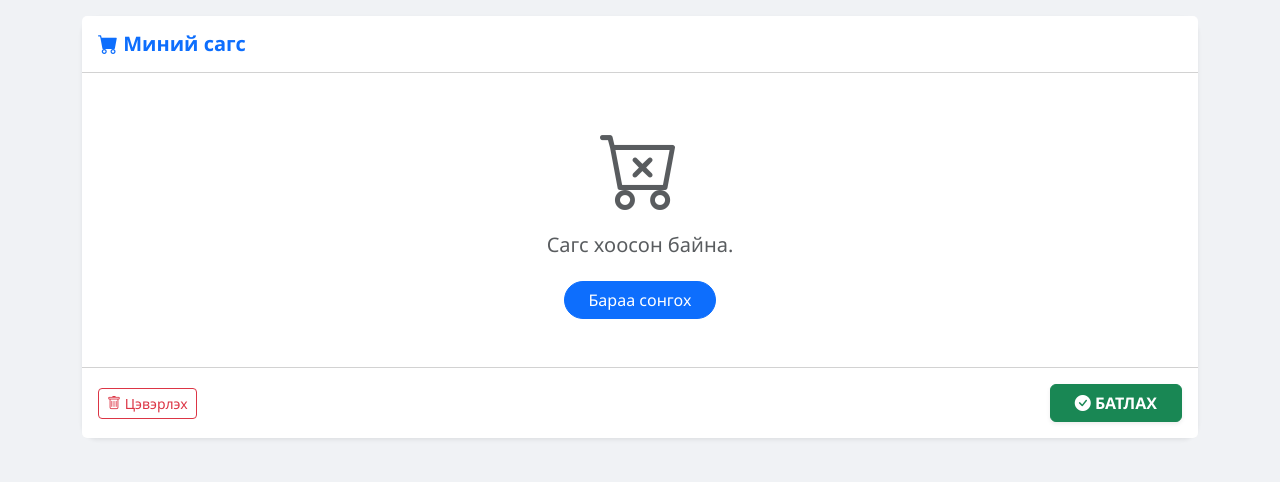
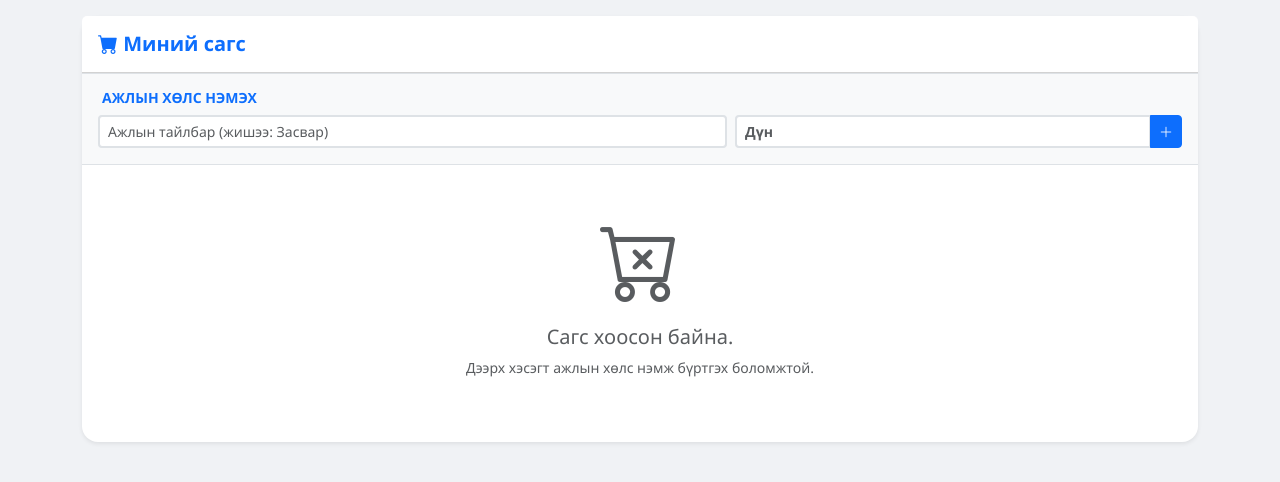
Before and after one commit to TSodoo-1985/Tolgoit_Num, a Flask app: page /cart in a window 1280 px wide. Shown: the part 60-542 px from the top of the page. Run offline with Flask 3, Linux system fonts and the light colour scheme; the visitor is signed in with stand-in values (Sample User, id 1).

Commit message:
Refactor labor section and update cart display logic

```diff
--- a/templates/cart.html
+++ b/templates/cart.html
@@ -9,7 +9,7 @@
         <div id="cart-list" class="list-group list-group-flush">
             </div>
 
-        <div id="labor-section" class="p-3 bg-light border-top border-bottom" style="display:none;">
+        <div id="labor-section" class="p-3 bg-light border-top border-bottom">
             <h6 class="fw-bold mb-2 text-primary small text-uppercase">
                 <i class="bi bi-person-gear-fill me-1"></i> Ажлын хөлс нэмэх
             </h6>
@@ -42,11 +42,11 @@
         <div id="empty-msg" class="text-center py-5" style="display:none;">
             <i class="bi bi-cart-x display-1 text-muted"></i>
             <h5 class="text-muted mt-3">Сагс хоосон байна.</h5>
-            <a href="{{ url_for('dashboard') }}" class="btn btn-primary mt-3 rounded-pill px-4">Бараа сонгох</a>
+            <p class="text-muted small">Дээрх хэсэгт ажлын хөлс нэмж бүртгэх боломжтой.</p>
         </div>
     </div>
 
-    <div class="card-footer bg-white p-3 d-flex justify-content-between align-items-center">
+    <div class="card-footer bg-white p-3 d-flex justify-content-between align-items-center" id="cart-footer" style="display:none !important;">
         <button onclick="clearAll()" class="btn btn-outline-danger btn-sm">
             <i class="bi bi-trash"></i> Цэвэрлэх
         </button>
@@ -57,7 +57,7 @@
 </div>
 
 <script>
-    // --- ШИНЭ: АЖЛЫН ХӨЛСИЙГ САГСАНД НЭМЭХ ---
+    // --- АЖЛЫН ХӨЛСИЙГ САГСАНД НЭМЭХ ---
     function addLaborToCart() {
         const desc = document.getElementById('labor_desc').value;
         const amount = document.getElementById('labor_amt').value;
@@ -74,7 +74,7 @@
             name: "[АЖЛЫН ХӨЛС] " + desc,
             price: parseFloat(amount),
             quantity: 1,
-            is_labor: true  // Backend ялгахад ашиглана
+            is_labor: true
         });
 
         localStorage.setItem('myCart', JSON.stringify(cart));
@@ -86,12 +86,11 @@
         if (window.updateBadge) window.updateBadge();
     }
 
-    // Үнийг гараараа өөрчлөх үед ажиллах функц
     function updateItemPrice(index, newPrice) {
         let cart = JSON.parse(localStorage.getItem('myCart')) || [];
         cart[index].price = parseFloat(newPrice) || 0;
         localStorage.setItem('myCart', JSON.stringify(cart));
-        render(); // Нийт дүнг дахин бодож харуулах
+        render();
     }
 
     function render() {
@@ -99,22 +98,19 @@
         const list = document.getElementById('cart-list');
         const msg = document.getElementById('empty-msg');
         const summary = document.getElementById('cart-summary');
-        const laborSection = document.getElementById('labor-section'); // Шинэ
-        const footer = document.querySelector('.card-footer');
+        const footer = document.getElementById('cart-footer');
 
         if(cart.length === 0) {
             list.innerHTML = '';
             msg.style.display = 'block';
             summary.style.display = 'none';
-            laborSection.style.display = 'none'; // Шинэ
-            footer.style.display = 'none';
+            footer.setAttribute("style", "display: none !important");
             return;
         }
 
         msg.style.display = 'none';
         summary.style.display = 'block';
-        laborSection.style.display = 'block'; // Шинэ
-        footer.style.display = 'flex';
+        footer.setAttribute("style", "display: flex !important");
 
         let totalQty = 0;
         let totalPrice = 0;
@@ -124,7 +120,6 @@
             const price = parseFloat(item.price) || 0;
             const subtotal = qty * price;
 
-            // Ажлын хөлсийг "Нийт ширхэг" дээр нэмэхгүй байх логик
             if (!item.is_labor) {
                 totalQty += qty;
             }
@@ -200,7 +195,9 @@
         }, 0);
         let totalPrice = cart.reduce((acc, item) => acc + (parseFloat(item.quantity) * parseFloat(item.price)), 0);
 
-        if(!confirm(`Нийт ${totalQty} ш бараа + ажлын хөлсийг ${totalPrice.toLocaleString()}₮-өөр хадгалах уу?`)) return;
+        let confirmMsg = totalQty > 0 ? `Нийт ${totalQty} ш бараа + ажлын хөлсийг ${totalPrice.toLocaleString()}₮-өөр хадгалах уу?` : `Нийт ${totalPrice.toLocaleString()}₮-ийн ажлын хөлсийг хадгалах уу?`;
+
+        if(!confirm(confirmMsg)) return;
 
         const res = await fetch('/add_transaction_bulk', {
             method: 'POST',
```
